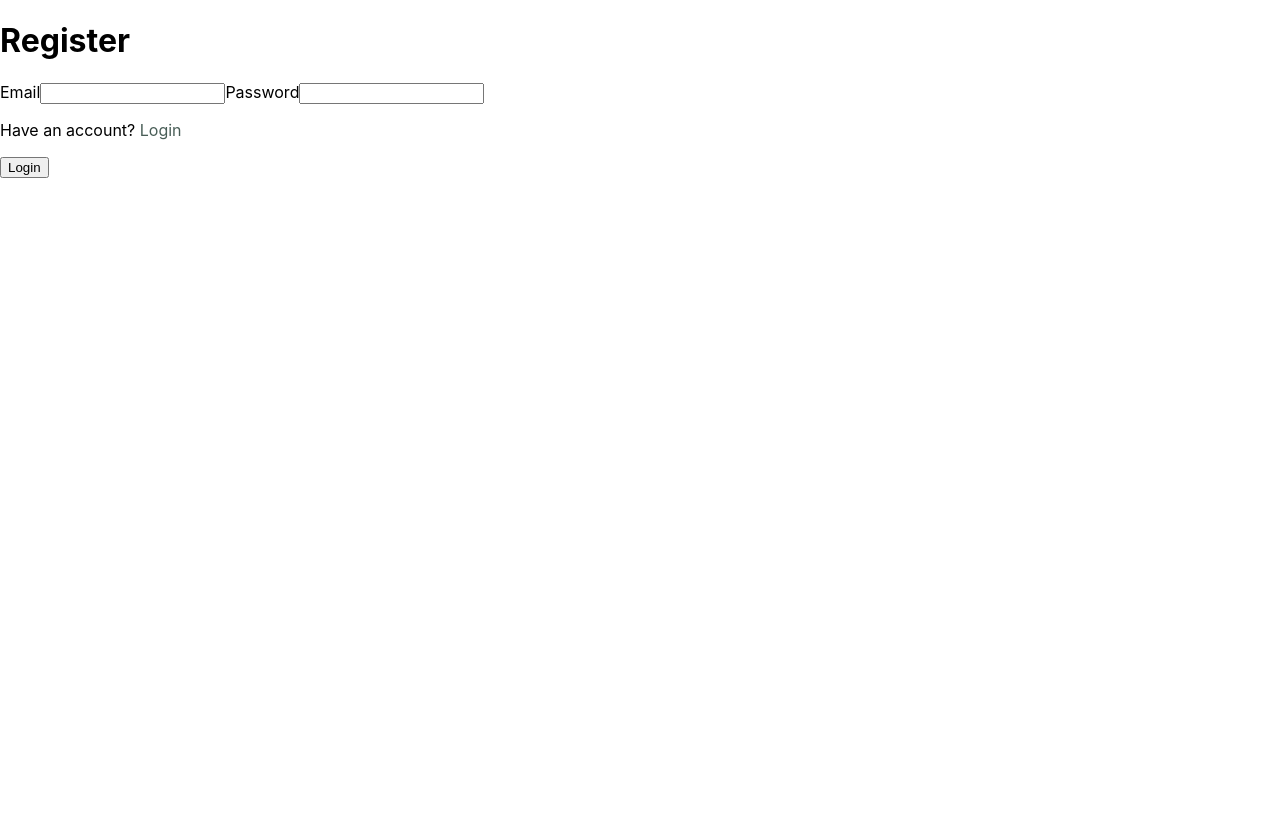
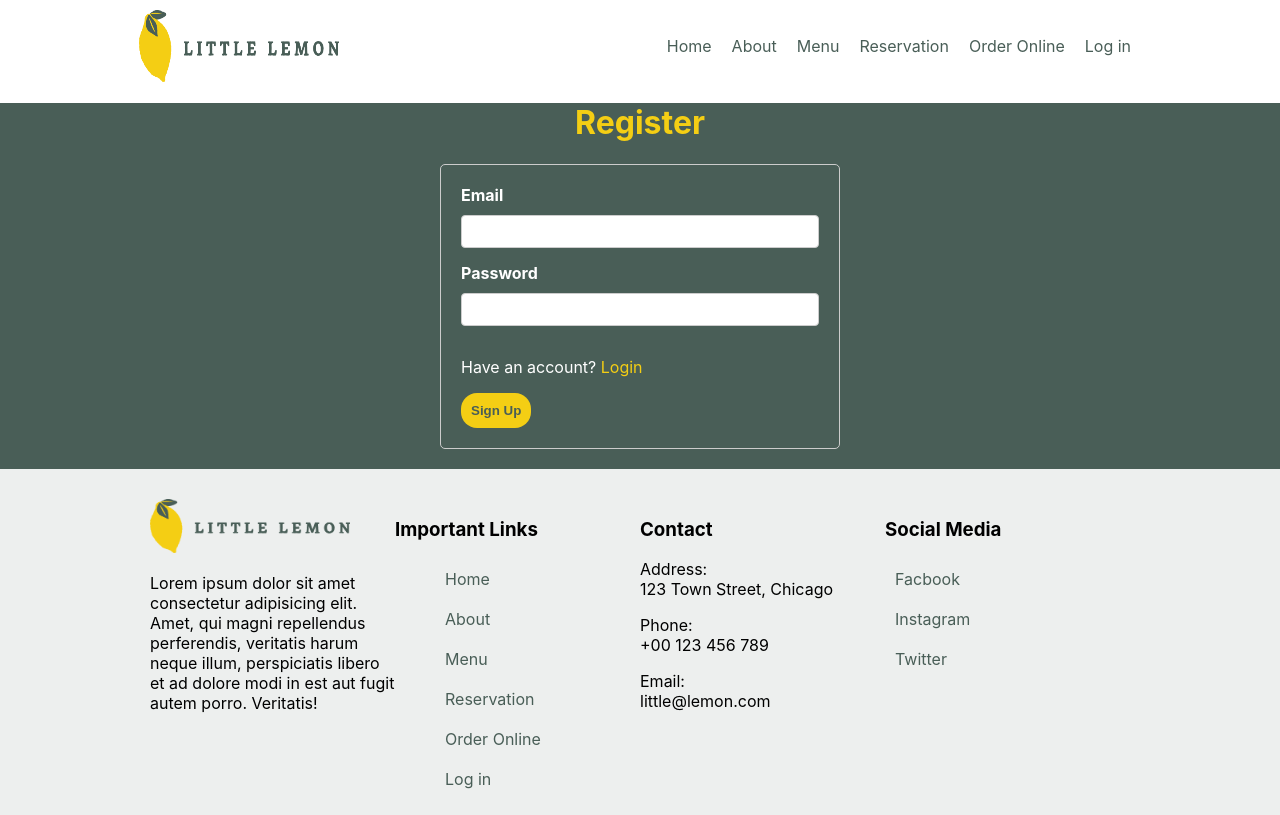
Before and after one commit to rahul-karthik-au/Little-Lemon-Restaurant, a React (Create React App) app: page /register in a window 1280 px wide. Built offline with nearby package versions, Linux system fonts and the light colour scheme.

Commit message:
Bug Fixes

```diff
--- a/package.json
+++ b/package.json
@@ -11,7 +11,8 @@
     "react-dom": "^18.2.0",
     "react-router-dom": "^6.22.3",
     "react-scripts": "5.0.1",
-    "web-vitals": "^2.1.4"
+    "web-vitals": "^2.1.4",
+    "@babel/plugin-proposal-private-property-in-object":"7.21.11"
   },
   "scripts": {
     "start": "react-scripts start",
--- a/src/App.css
+++ b/src/App.css
@@ -95,6 +95,49 @@ section{
     width: 300px;
     height: 150px;
 }
+.form-box{
+    background-color: #495E57;
+    padding-bottom: 20px;
+}
+.form-box h1{
+    color: #F4CE14;
+    text-align: center;
+}
+form{
+    max-width: 400px;
+    margin: 0 auto;
+    padding: 20px;
+    border: 1px solid #ccc;
+    border-radius: 5px;
+}
+form input,select{
+    width: 100%;
+    padding: 8px;
+    margin-bottom: 15px;
+    border: 1px solid #ccc;
+    border-radius: 4px;
+    box-sizing: border-box;
+}
+form label{
+    color:#ffffff;
+    display: block;
+    margin-bottom: 10px;
+    font-weight: bold;
+}
+form p{
+    color: #ffffff;
+}
+form a{
+    color: #F4CE14;
+}
+form button{
+    padding: 10px;
+    border-radius: 16px;
+    border:0px;
+    background-color: #F4CE14;
+    color:#495E57;
+    font-weight: 800;
+}
 footer{
     padding-top: 30px;
     padding-left: 150px;
--- a/src/App.js
+++ b/src/App.js
@@ -5,9 +5,14 @@ import './App.css';
 import ConfirmedBooking from "./ConfirmedBooking";
 import Login from "./Login";
 import Register from "./Register";
+import { createContext,useState } from "react";
+
+export const LoginContext=createContext();
 
 function App() {
+  const [isLoggedIn,setIsLoggedIn]=useState(false)
   return (
+    <LoginContext.Provider value={{isLoggedIn,setIsLoggedIn}}>
       <Routes>
       <Route path="/" element={<HomePage />}></Route>
       <Route path="/booking" element={<BookingPage />}></Route>
@@ -15,6 +20,8 @@ function App() {
       <Route path="/login" element={<Login />}></Route>
       <Route path="/register" element={<Register />}></Route>
       </Routes>
+    </LoginContext.Provider>
+
   );
 }
 
--- a/src/BookingForm.js
+++ b/src/BookingForm.js
@@ -26,27 +26,29 @@ function BookingForm(props){
 
     return(
         <>
-        <h1>Reservation Form:</h1>
+
+        <div className="form-box">
+        <h1>Reservation Form</h1>
         <form>
-            <label htmlFor="res-date">Choose date</label>
+            <label htmlFor="res-date">Choose date
             <input type="date" id="res-date" value={date} onChange={(e) => {
                setDate(e.target.value);
                props.dispatch({payload:{date:e.target.value}})
-             }} required></input>
+             }} required></input></label>
 
-            <label htmlFor="res-time">Choose time</label>
+            <label htmlFor="res-time">Choose time
             <select id="res-time" value={time} onChange={(e) => {
                setTime(e.target.value);
              }} required>
                 {props.timings.map((t)=>{return <option key={t}>{t}</option>})}
-            </select>
+            </select></label>
 
-            <label htmlFor="guests">Number of guests</label>
+            <label htmlFor="guests">Number of guests
             <input type="number" placeholder="1" min="1" max="10" id="guests" value={guests} onChange={(e) => {
                setGuests(e.target.value);
-             }} required></input>
+             }} required></input></label>
 
-            <label htmlFor="occasion">Occasion</label>
+            <label htmlFor="occasion">Occasion
             <select id="occasion" value={occasion} onChange={(e) => {
                setOccasion(e.target.value);
              }} required>
@@ -54,9 +56,10 @@ function BookingForm(props){
                 <option>Birthday</option>
                 <option>Anniversary</option>
             </select>
-
+            </label>
             <button className="btn" disabled={!getIsFormValid()} onClick={handleSubmit} aria-label="On Click">Make Your Reservation</button>
         </form>
+        </div>
         </>
     )
 }
--- /dev/null
+++ b/src/DB.js
@@ -0,0 +1,16 @@
+import { initializeApp } from "firebase/app";
+
+
+const firebaseConfig = {
+    apiKey: "AIzaSyCw79eq9fSURvWPnZBqZfsMH5zNxJaXohc",
+    authDomain: "todo-list-react-sample.firebaseapp.com",
+    databaseURL: "https://todo-list-react-sample-default-rtdb.firebaseio.com",
+    projectId: "todo-list-react-sample",
+    storageBucket: "todo-list-react-sample.appspot.com",
+    messagingSenderId: "961134072941",
+    appId: "1:961134072941:web:dc9242c7c7f3273c9e9b64",
+    measurementId: "G-JW8V9KBTEQ"
+};
+
+
+export const app = initializeApp(firebaseConfig);
--- a/src/Login.js
+++ b/src/Login.js
@@ -1,14 +1,21 @@
-import React, { useState } from 'react';
+import React, { useContext, useState } from 'react';
 import { useNavigate } from 'react-router-dom';
 import { Link } from 'react-router-dom';
 import { app } from './DB';
 import { getFirestore } from "firebase/firestore";
 import { doc, getDoc } from "firebase/firestore";
+import { LoginContext } from './App';
+import Header from './Header';
+import Footer from './Footer';
+
 
 
 export default function Login() {
     const [email,setEmail]=useState("");
     const [password,setPassword]=useState("");
+
+    const useLoginContext=useContext(LoginContext);
+    console.log(useLoginContext);
 
     const db=getFirestore(app);
 
@@ -20,12 +27,14 @@ export default function Login() {
         console.log(email,password);
         const docSnap = await getDoc(authTable);
         if(docSnap.exists()){
+            console.log(docSnap.data())
             if(docSnap.data().password !==password){
                 alert("wrong password")
                 setPassword("");
             }
             else{
                 navigate("/")
+                useLoginContext.setIsLoggedIn(true)
             }
         }
         else{
@@ -36,6 +45,8 @@ export default function Login() {
     }
   return (
     <>
+    <Header />
+    <div className='form-box'>
     <h1>Login</h1>
     <form>
     <label htmlFor="email">Email</label>
@@ -46,10 +57,12 @@ export default function Login() {
     <input type="password" id="password" value={password} onChange={(e) => {
                setPassword(e.target.value);
              }} required></input>
-    <p>Don't have an account? <Link to="/register">Register</Link></p>
-    <button type="submit" onClick={handleSubmit}>Login</button>
+             <div><p>Don't have an account? <Link to="/register">Register</Link></p><button type="submit" onClick={handleSubmit}>Login</button></div>
+
+
     </form>
-
+    </div>
+    <Footer />
     </>
   )
 }
--- a/src/Main.js
+++ b/src/Main.js
@@ -3,11 +3,17 @@ import resImg from "./restauranfood.jpg";
 import food1 from "./greek salad.jpg";
 import food2 from "./desert.jpg";
 import food3 from "./bruchetta.svg";
+import { useContext } from "react";
+import { LoginContext } from "./App";
 
 let id=1;
 
 function Main(){
     const navigate = useNavigate();
+
+    const useLoginContext=useContext(LoginContext);
+    console.log(useLoginContext);
+
     const special=[{imgSrc:food1,title:"abc",price:5,description:"abcdefghijklmnopqrst"},{imgSrc:food2,title:"xyz",price:10,description:"abcdefghijklmnopqrst"},{imgSrc:food3,title:"abc",price:5,description:"abcdefghijklmnopqrst"}]
     return (
         <main>
--- a/src/Nav.js
+++ b/src/Nav.js
@@ -1,6 +1,12 @@
 import { Link } from "react-router-dom";
+import { useContext } from "react";
+import { LoginContext } from "./App";
 
 function Nav(){
+    const useLoginContext=useContext(LoginContext);
+    function logout(){
+        useLoginContext.setIsLoggedIn(false)
+    }
     return(
         <nav>
         <ul>
@@ -9,7 +15,10 @@ function Nav(){
             <li><Link to="/">Menu</Link></li>
             <li><Link to="/booking">Reservation</Link></li>
             <li><Link to="/">Order Online</Link></li>
-            <li><Link to="/login">Login</Link></li>
+            <li>{ useLoginContext.isLoggedIn ?
+                  <Link to='/' onClick={logout}>Log out</Link>
+                  :
+                  <Link to='/login'>Log in</Link> }</li>
         </ul>
         </nav>
     )
--- a/src/Register.js
+++ b/src/Register.js
@@ -4,6 +4,9 @@ import { Link } from 'react-router-dom';
 import { app } from './DB';
 import { getFirestore } from "firebase/firestore";
 import { doc, setDoc } from "firebase/firestore";
+import Footer from './Footer';
+import Header from './Header';
+
 
 export default function Register() {
     const [email,setEmail]=useState("");
@@ -19,6 +22,8 @@ export default function Register() {
     }
   return (
     <>
+    <Header />
+    <div className='form-box'>
     <h1>Register</h1>
     <form>
     <label htmlFor="email">Email</label>
@@ -29,9 +34,13 @@ export default function Register() {
     <input type="password" id="password" value={password} onChange={(e) => {
                setPassword(e.target.value);
              }} required></input>
-    <p>Have an account? <Link to="/login">Login</Link></p>
-    <button type="submit" onClick={handleSubmit}>Login</button>
+             <div><p>Have an account? <Link to="/login">Login</Link></p><button type="submit" onClick={handleSubmit}>Sign Up</button></div>
+
+
+
     </form>
+    </div>
+    <Footer />
     </>
   )
 }
```
Also changed, not shown: src/logout.js (added). Lines whose indentation alone changed are shown as unchanged.
